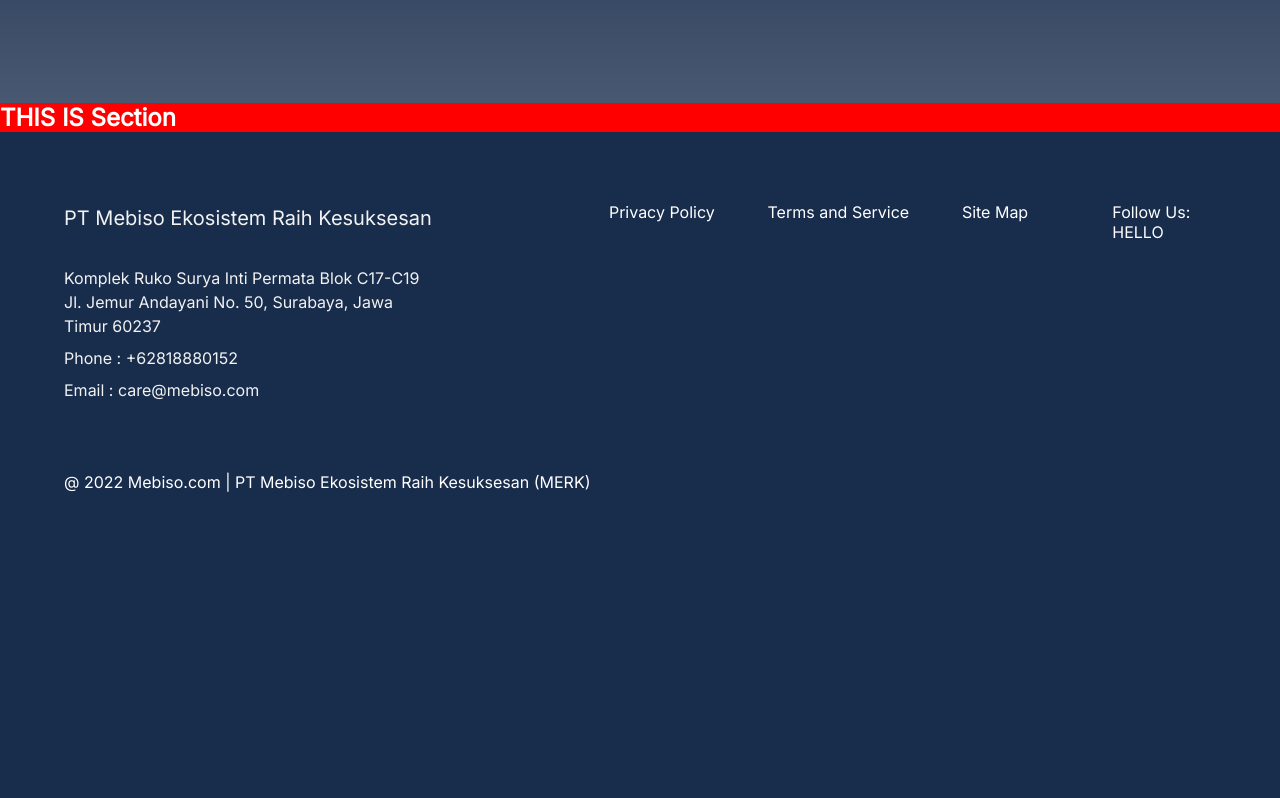
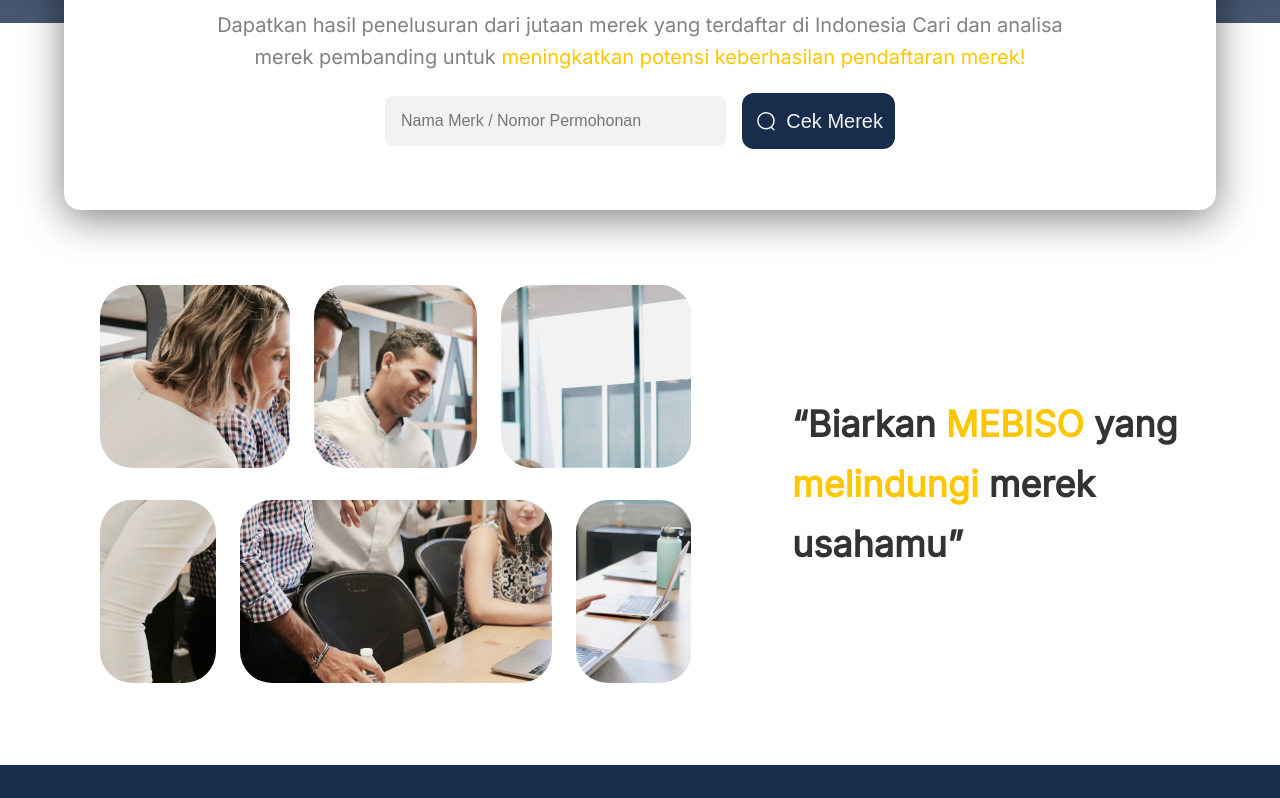
Before and after one commit to Teddy-FN/Mebiso-web-html, a plain HTML site: page index.html in a window 1280 px wide. Shown: the part 765-1563 px from the top of the page. Before the commit the page ends 1257 px from the top, so only its background shows below. Drawn offline with Linux system fonts and the light colour scheme.

Commit message:
Add UI gallery & Search

```diff
--- a/index.html
+++ b/index.html
@@ -50,12 +50,46 @@
         <a href="#" class="btn artikel-btn">Artikel</a>
       </section>
     </header>
-    <section style="background: red">
-      <h1>THIS IS Section</h1>
+    <section class="container container-search">
+      <div class="search-container col">
+        <h2>Penelusuran Merek <span class="span-text">Gratis</span>!</h2>
+        <p>
+          Dapatkan hasil penelusuran dari jutaan merek yang terdaftar di
+          Indonesia Cari dan analisa merek pembanding untuk
+          <span class="span-text"
+            >meningkatkan potensi keberhasilan pendaftaran merek!</span
+          >
+        </p>
+        <div class="row search-input-container">
+          <input type="text" placeholder="Nama Merk / Nomor Permohonan" />
+          <button class="btn-search row">
+            <img src="./assets/Icon.svg" alt="Search Icons" />
+            <p>Cek Merek</p>
+          </button>
+        </div>
+      </div>
+    </section>
+    <section class="gallery-container row">
+      <div class="col gallery-wrapper">
+        <div class="row img-wrapper">
+          <img src="./assets/image1.png" alt="" />
+          <img src="./assets/image2.png" alt="" />
+          <img src="./assets/image3.png" alt="" />
+        </div>
+        <div class="row img-wrapper">
+          <img src="./assets/image4.png" alt="" />
+          <img src="./assets/image5.png" alt="" />
+          <img src="./assets/image6.png" alt="" />
+        </div>
+      </div>
+      <p>
+        “Biarkan <span class="span-text">MEBISO</span> yang
+        <span class="span-text">melindungi</span> merek usahamu”
+      </p>
     </section>
     <footer>
-      <section class="container desc-container">
-        <div class="footer-desc-container">
+      <section class="desc-container">
+        <div class="footer-desc-container container">
           <p>PT Mebiso Ekosistem Raih Kesuksesan</p>
           <div class="address-container">
             <p>
--- a/style.css
+++ b/style.css
@@ -46,8 +46,8 @@
 
 body,
 html {
-  /* background-color: var(--white-color); */
-  background-color: var(--primary-color);
+  background-color: var(--white-color);
+  /* background-color: var(--primary-color); */
   color: var(--white-color);
   font-size: 16px;
   font-family: "Inter", sans-serif;
@@ -70,13 +70,13 @@
       var(--white-color) 250%
     )
     no-repeat;
-  /* top: 10%; */
   z-index: 0;
-  height: 100vh;
-  /* left: 0;
-  right: 0; */
+  height: 90vh;
   position: relative;
-  /* transform: translate(0%, 14%); */
+}
+
+footer {
+  background-color: var(--primary-color);
 }
 
 /* Reusable */
@@ -113,6 +113,10 @@
   font-size: var(--font-subheader-m);
   line-height: var(--line-height-sm);
   font-weight: 500;
+}
+
+.span-text {
+  color: var(--yellow-color);
 }
 
 /* navbar */
@@ -199,6 +203,101 @@
   font-weight: 500;
 }
 
+/* Search */
+.container-search {
+  /* background-color: yellow; */
+  position: absolute;
+  bottom: 0;
+  width: 100%;
+  transform: translate(0%, 50%);
+}
+
+.search-container {
+  color: var(--gray-one);
+  padding: 3.75rem 9.375rem;
+  border: 1px solid var(--white-color);
+  width: 90%;
+  margin: 0 auto;
+  background-color: var(--white-color);
+  border-radius: 16px;
+  gap: 1.25rem;
+  box-shadow: 0px 8px 40px #00000080;
+  text-align: center;
+}
+
+.search-container h2 {
+  color: var(--gray-one);
+  font-size: var(--font-header-xl);
+  font-weight: 600;
+  line-height: var(--line-height-xxxl);
+}
+
+.search-container p {
+  color: var(--gray-three);
+  font-size: var(--font-subheader-l);
+  font-weight: 500;
+  line-height: var(--line-height-s);
+}
+
+.search-input-container {
+  width: 60%;
+  gap: 1rem;
+}
+
+.search-input-container input {
+  flex: 1;
+  padding: 1rem 1rem;
+  border: none;
+  background-color: var(--gray-six);
+  border-radius: 8px;
+  color: var(--gray-three);
+  font-size: 1rem;
+}
+
+.btn-search {
+  padding: 0.75rem;
+  font-size: 1rem;
+  background-color: var(--primary-color);
+  border: none;
+  border-radius: 0.75rem;
+  gap: 0.5rem;
+}
+
+.btn-search img {
+  fill: var(--gray-six);
+}
+
+.btn-search p {
+  color: var(--gray-six);
+  font-weight: 500;
+}
+
+/* Gallery Container */
+.gallery-container {
+  padding: 16.375rem 6.25rem 5.125rem 6.25rem;
+  color: var(--gray-one);
+  gap: 6.25rem;
+}
+
+.gallery-container p {
+  font-weight: 600;
+  font-size: 2.25rem;
+  line-height: var(--line-height-xxl);
+}
+
+.gallery-wrapper {
+  gap: 2rem;
+  flex: 1;
+}
+
+.img-wrapper {
+  gap: 1.5rem;
+}
+
+.img-wrapper img {
+  border-radius: 32px;
+}
+
 /* Footer */
 footer .desc-container {
   display: flex;
```
Also changed, not shown: assets/Icon.svg (added), assets/image1.png (added), assets/image2.png (added), assets/image3.png (added), assets/image4.png (added), assets/image5.png (added), assets/image6.png (added).
